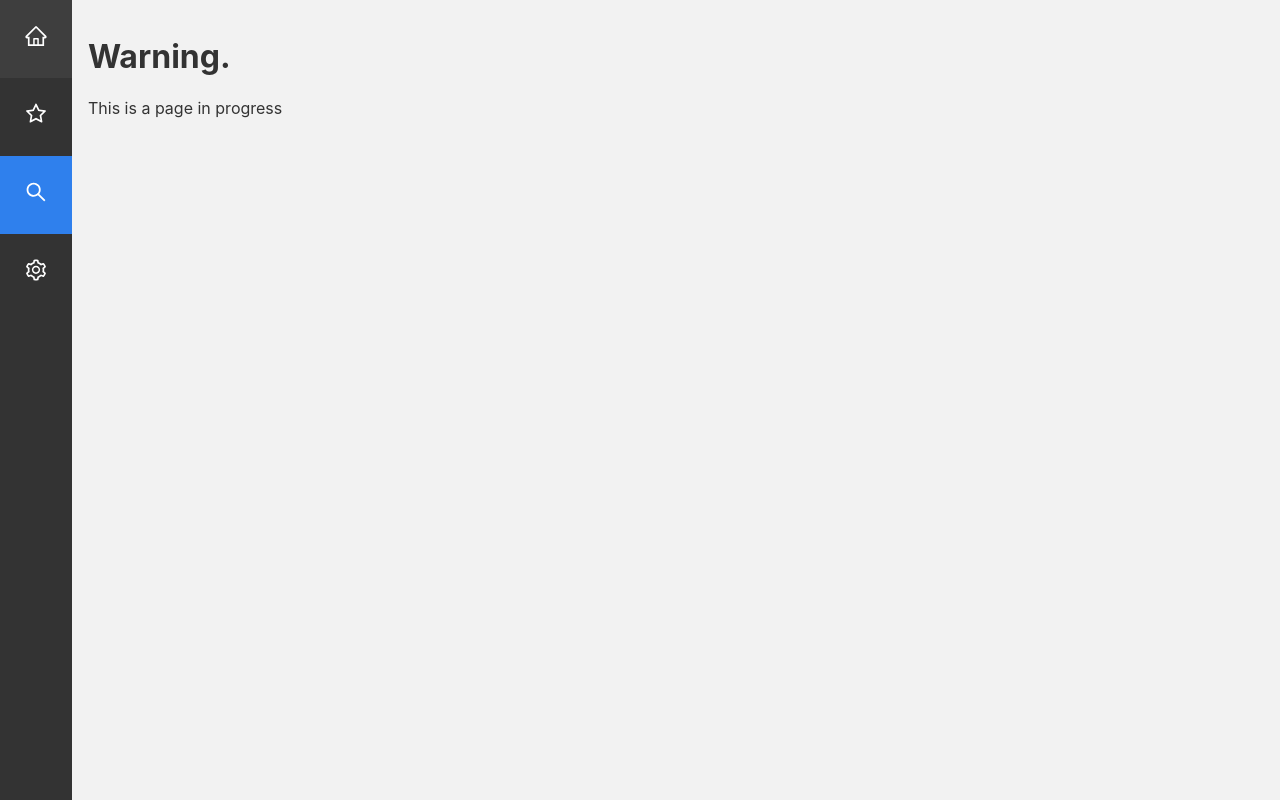
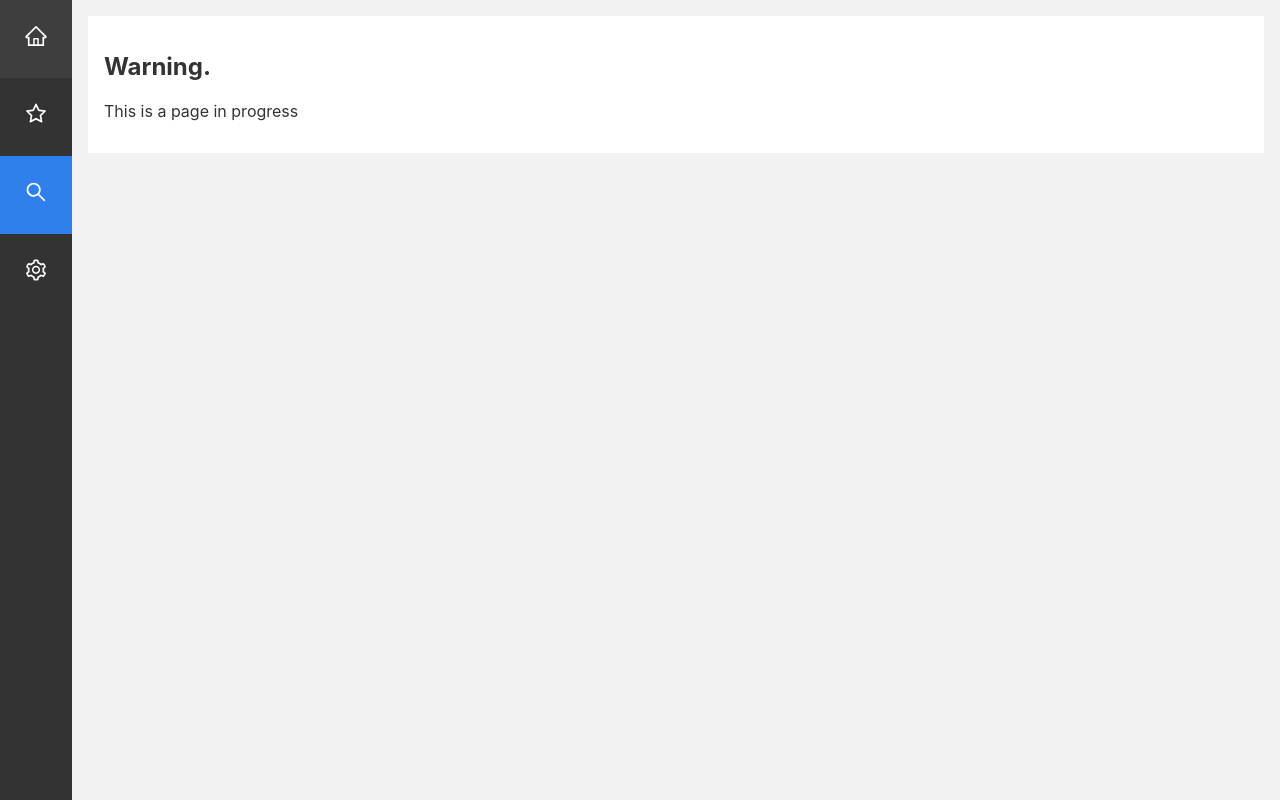
Before and after one commit to FightM9/comment-manager, a React (Create React App) app: page /search in a window 1280 px wide. Built offline with nearby package versions, Linux system fonts and the light colour scheme.

Commit message:
chore: add `Card` wraper

```diff
--- a/src/pages/InProgress.tsx
+++ b/src/pages/InProgress.tsx
@@ -1,10 +1,13 @@
 import React from 'react';
+import { Card } from '../style/Card';
 
 const InProgress = () => {
   return (
     <main>
+      <Card>
       <h1>Warning.</h1>
       <p>This is a page in progress</p>
+      </Card>
     </main>
   );
 };
```
